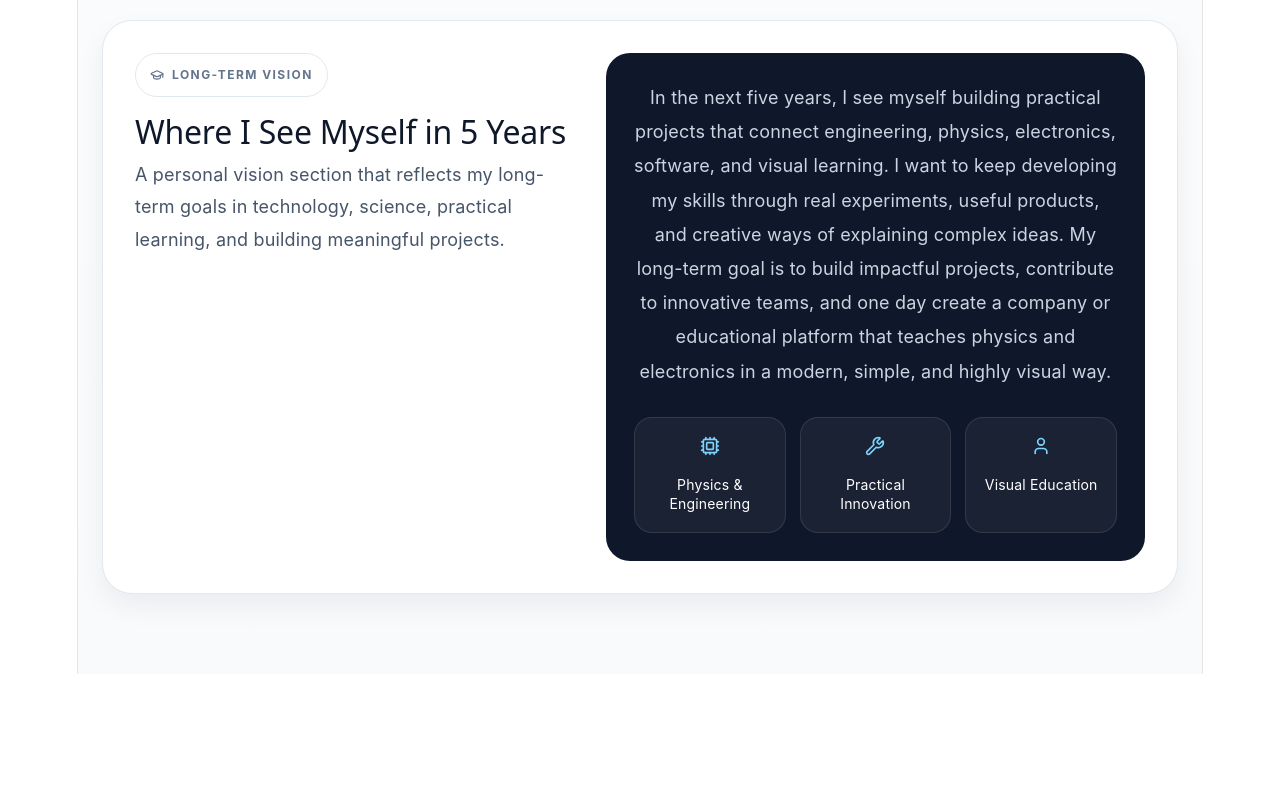
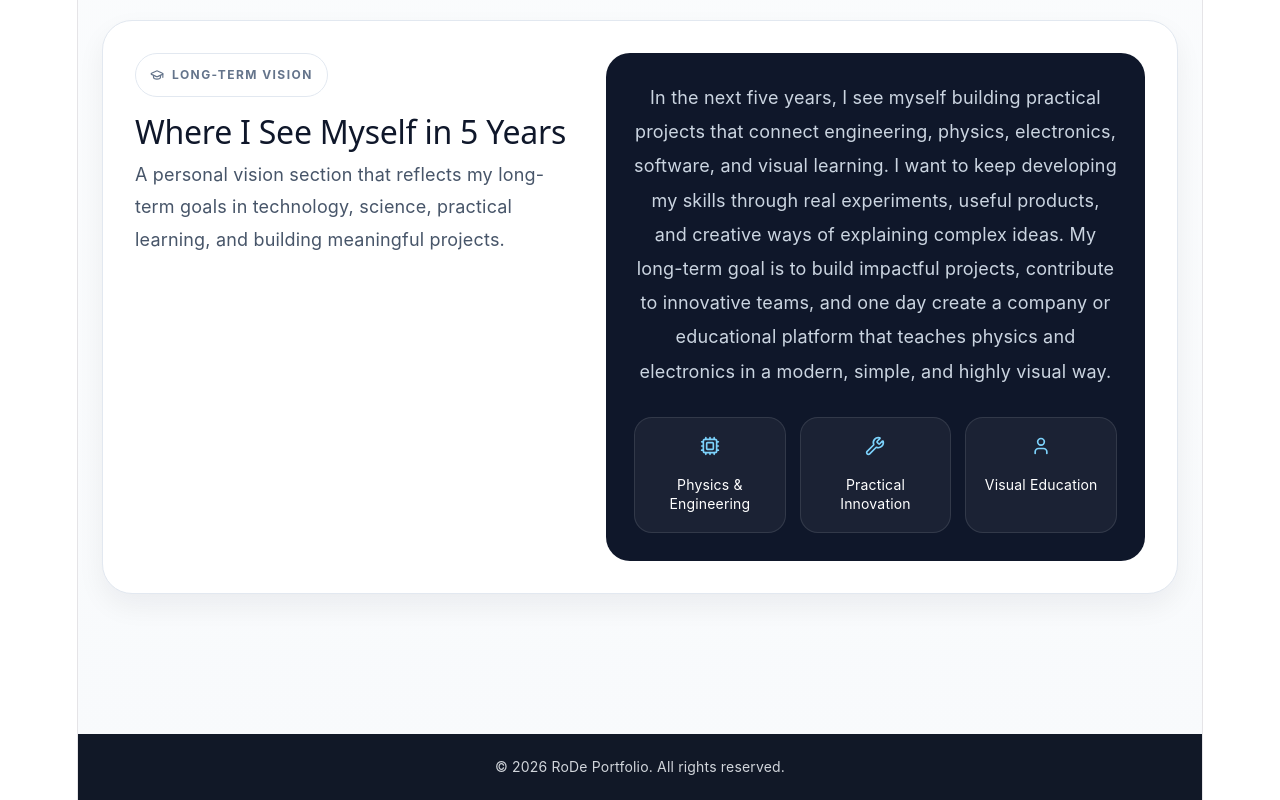
Before and after one commit to RoDe-1/my-portfolio, a React (Vite) app: page / in a window 1280 px wide. Shown: the part 4077-4877 px from the top of the page. Before the commit the page ends 4751 px from the top, so only its background shows below. Built offline with nearby package versions, Linux system fonts and the light colour scheme.

Commit message:
Add footer section

```diff
--- a/src/App.css
+++ b/src/App.css
@@ -54,6 +54,19 @@
     transform: perspective(2000px) rotateZ(300deg) rotateX(40deg) rotateY(39deg)
       scale(0.8);
   }
+}
+.footer {
+  width: 100%;
+  padding: 20px;
+  margin-top: 60px;
+  text-align: center;
+  background-color: #111827;
+}
+
+.footer p {
+  margin: 0;
+  color: #d1d5db;
+  font-size: 14px;
 }
 
 #center {
--- a/src/App.jsx
+++ b/src/App.jsx
@@ -1432,6 +1432,9 @@ export default function App() {
           </div>
         </section>
       </main>
+      <footer className="footer">
+        <p>© 2026 RoDe Portfolio. All rights reserved.</p>
+      </footer>
     </div>
   );
 }
```
